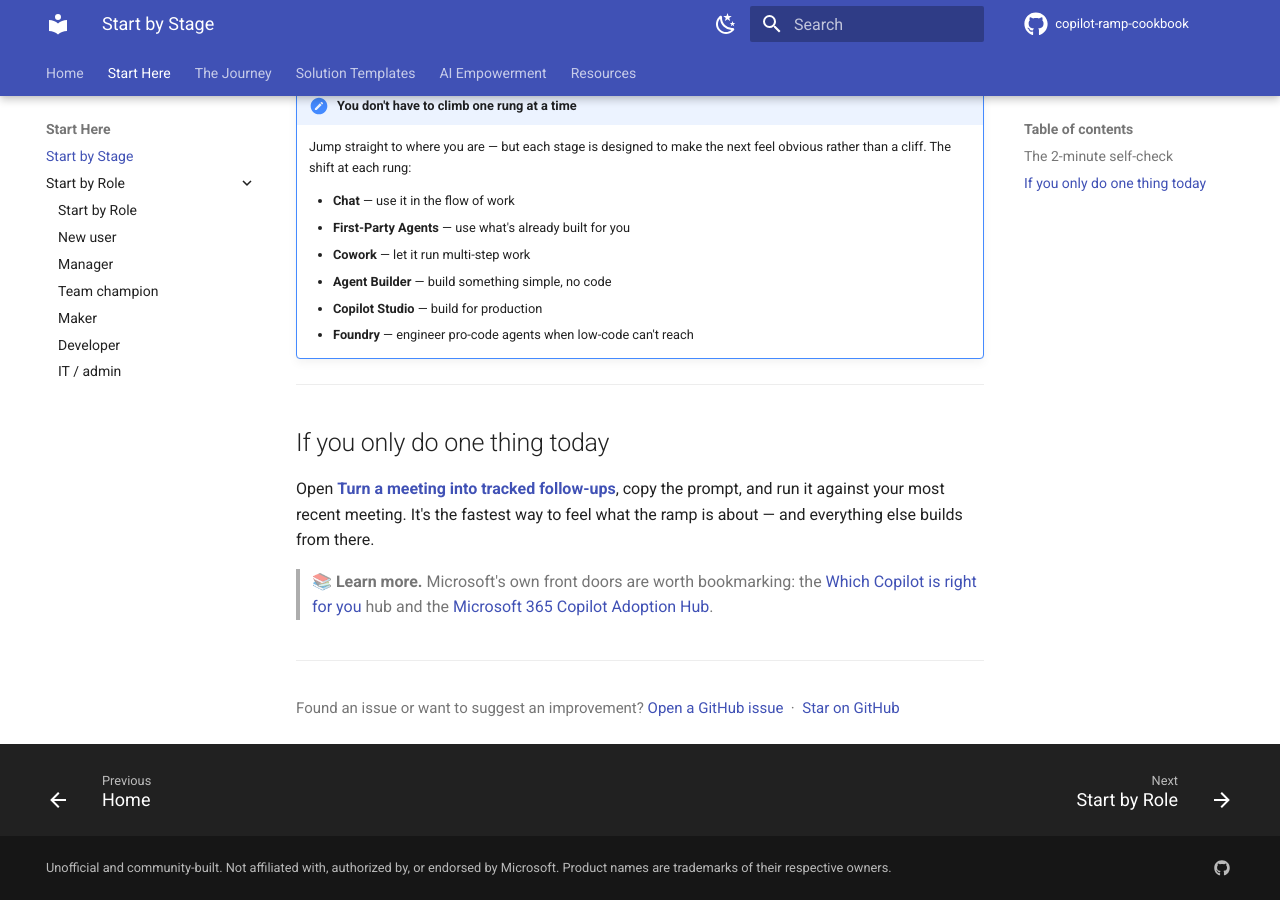
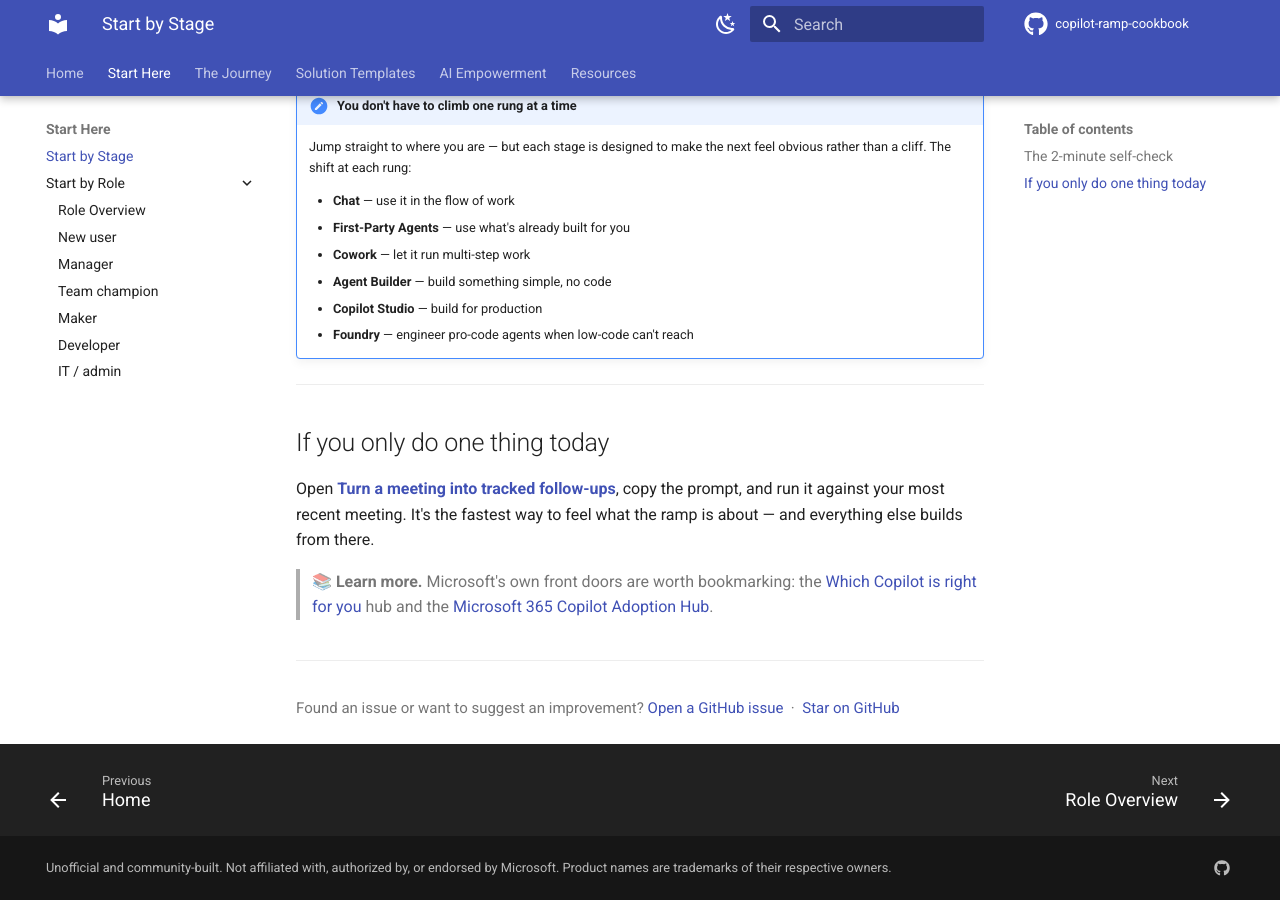
Before and after one commit to MawellGlass/copilot-ramp-cookbook, an MkDocs documentation site: the page built from docs/start-here.md, in a window 1280 px wide and 900 px high, scrolled down 1123 px. Built offline with MkDocs 1.6.1 and Material for MkDocs 9.7.7, drawn with Linux system fonts in a browser that asks for light colours; comment, search, counter and statistics services are not loaded.

Commit message:
docs(nav): rename Start by Role section index to 'Role Overview'

```diff
--- a/mkdocs.yml
+++ b/mkdocs.yml
@@ -118,7 +118,7 @@
   - Start Here:
       - "Start by Stage": start-here.md
       - "Start by Role":
-          - start-by-role.md
+          - "Role Overview": start-by-role.md
           - "New user": roles/new-user.md
           - Manager: roles/manager.md
           - "Team champion": roles/champion.md
```
